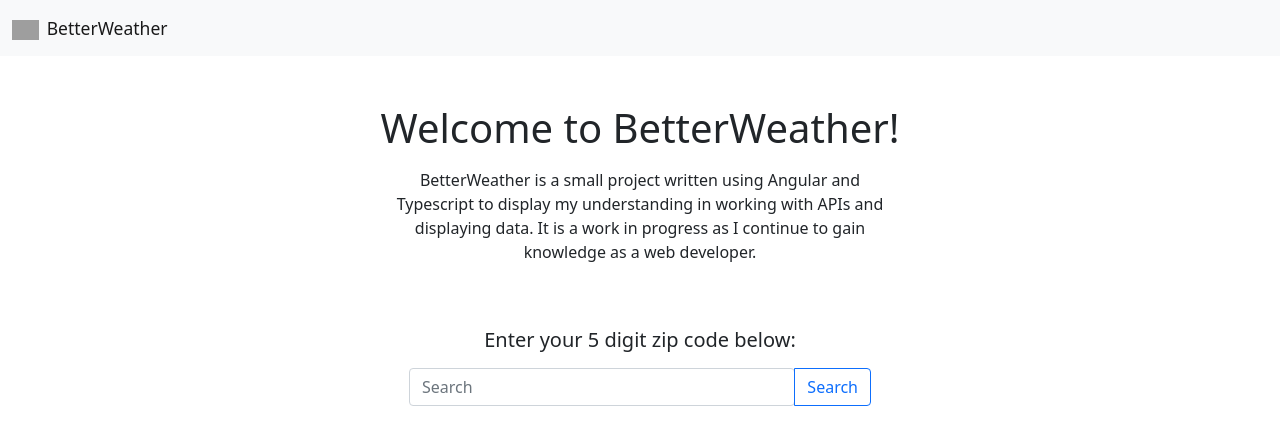
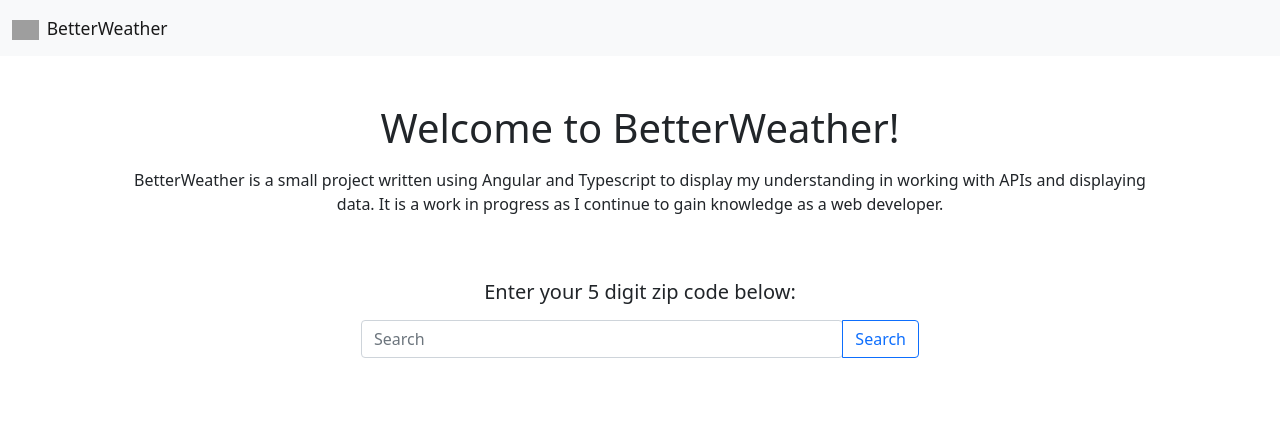
Before and after one commit to koltennay52/BetterWeather, an Angular app: page /search in a window 1280 px wide. Shown: the top 444 px of the page. Built offline with nearby package versions, Linux system fonts and the light colour scheme; grey boxes are pictures that could not be loaded.

Commit message:
made small changes for responsiveness for search page

```diff
--- a/src/app/search/search.component.css
+++ b/src/app/search/search.component.css
@@ -2,3 +2,16 @@
     color: red;
     font-weight: bold;
 }
+
+
+@media only screen and (min-width: 800px) {
+    #zipSearch {
+        width: 50%;
+    }
+  }
+
+  @media only screen and (max-width: 800px) {
+    #zipSearch {
+        width: 75%;
+    }
+  }
--- a/src/app/search/search.component.html
+++ b/src/app/search/search.component.html
@@ -1,4 +1,4 @@
-<div class="container w-50">
+<div class="container">
     <!-- Jumbotron -->
     <div class="p-5 text-center">
       <h1 class="mb-3">Welcome to BetterWeather!</h1>
@@ -10,7 +10,7 @@
     <h5 class="mb-3 text-center">Enter your 5 digit zip code below:</h5>
     <p class="text-center error-message">{{errorMessage}}</p>
 
-    <div class="input-group w-75 mx-auto">
+    <div id="zipSearch" class="input-group mx-auto">
 
       <input
         type="text"
```
